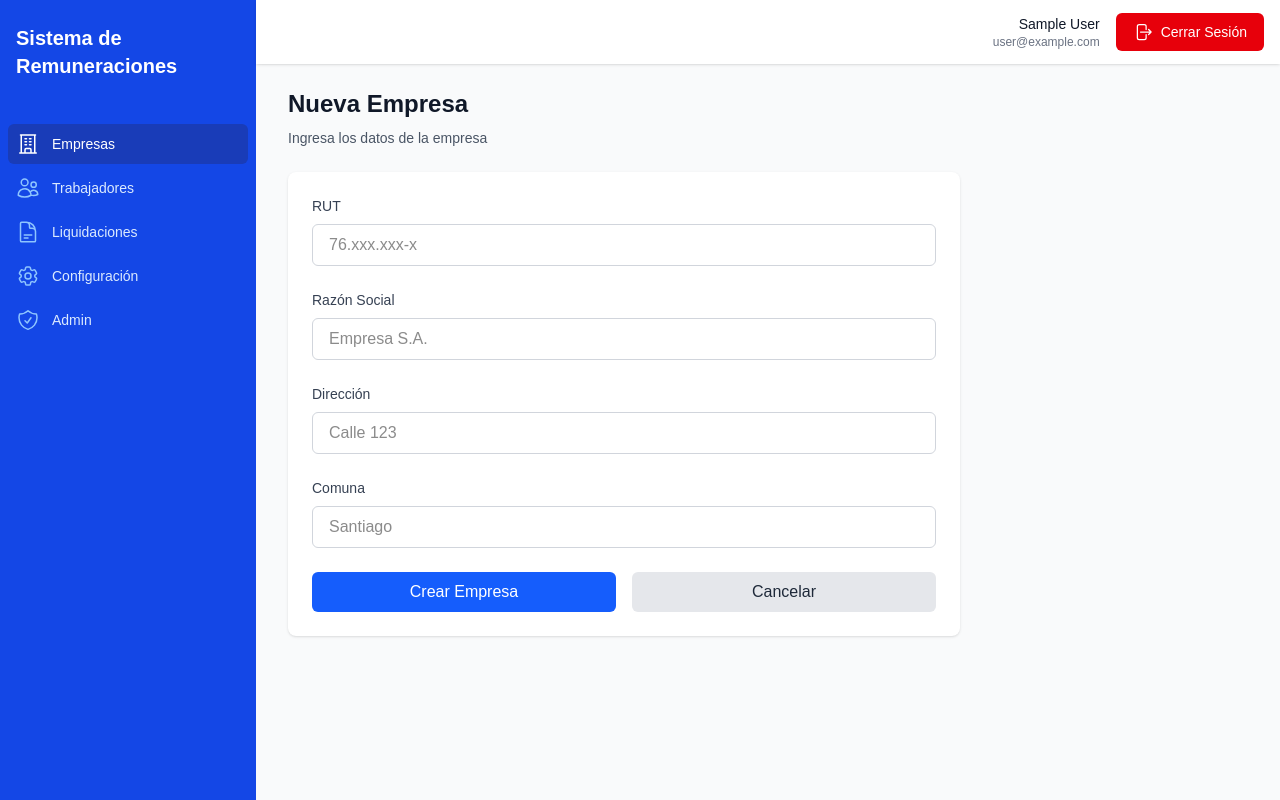
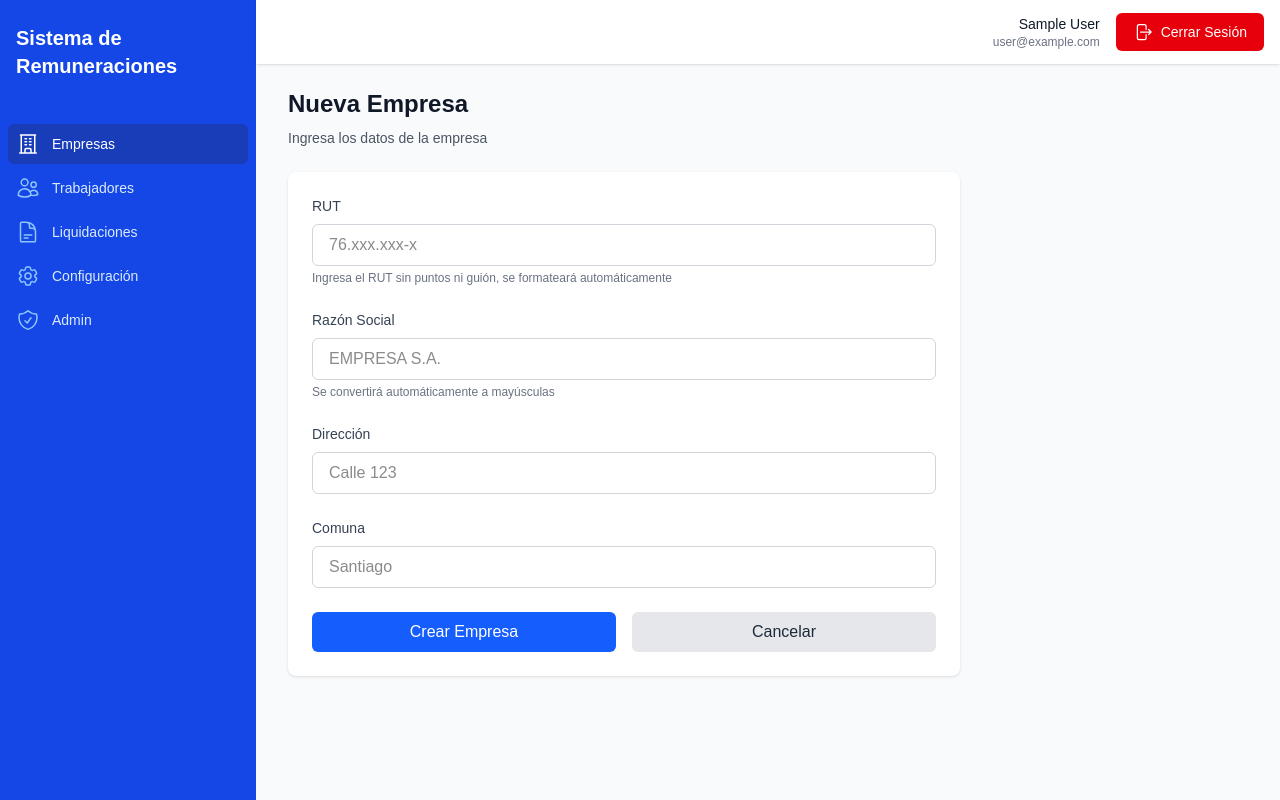
Before and after one commit to B4n3l/remuneraciones, a Next.js app: page /dashboard/empresas/nueva in a window 1280 px wide. Built offline with nearby package versions, Linux system fonts and the light colour scheme; no server answers; sample sign-in values are in the browser's storage.

Commit message:
feat: Add RUT formatting/validation and auto-uppercase razón social

```diff
--- a/app/dashboard/empresas/nueva/page.tsx
+++ b/app/dashboard/empresas/nueva/page.tsx
@@ -3,6 +3,7 @@
 import { useState } from "react";
 import { useRouter } from "next/navigation";
 import Link from "next/link";
+import { formatRut, cleanRut, validateRut } from "@/lib/utils/rut";
 
 export default function NuevaEmpresaPage() {
     const router = useRouter();
@@ -12,8 +13,35 @@ export default function NuevaEmpresaPage() {
         direccion: "",
         comuna: "",
     });
+    const [rutError, setRutError] = useState("");
     const [error, setError] = useState("");
     const [isLoading, setIsLoading] = useState(false);
+
+    const handleRutChange = (e: React.ChangeEvent<HTMLInputElement>) => {
+        const formatted = formatRut(e.target.value);
+        setFormData({
+            ...formData,
+            rut: formatted,
+        });
+
+        // Validate RUT if it's complete
+        if (formatted.length >= 9) {
+            if (validateRut(formatted)) {
+                setRutError("");
+            } else {
+                setRutError("RUT inválido");
+            }
+        } else {
+            setRutError("");
+        }
+    };
+
+    const handleRazonSocialChange = (e: React.ChangeEvent<HTMLInputElement>) => {
+        setFormData({
+            ...formData,
+            razonSocial: e.target.value.toUpperCase(),
+        });
+    };
 
     const handleChange = (e: React.ChangeEvent<HTMLInputElement>) => {
         setFormData({
@@ -25,6 +53,13 @@ export default function NuevaEmpresaPage() {
     const handleSubmit = async (e: React.FormEvent) => {
         e.preventDefault();
         setError("");
+
+        // Validate RUT before submitting
+        if (!validateRut(formData.rut)) {
+            setError("El RUT ingresado no es válido");
+            return;
+        }
+
         setIsLoading(true);
 
         try {
@@ -33,7 +68,10 @@ export default function NuevaEmpresaPage() {
                 headers: {
                     "Content-Type": "application/json",
                 },
-                body: JSON.stringify(formData),
+                body: JSON.stringify({
+                    ...formData,
+                    rut: cleanRut(formData.rut), // Store without formatting
+                }),
             });
 
             const data = await response.json();
@@ -82,10 +120,18 @@ export default function NuevaEmpresaPage() {
                             type="text"
                             required
                             value={formData.rut}
-                            onChange={handleChange}
-                            className="w-full px-4 py-2 border border-gray-300 rounded-md focus:ring-2 focus:ring-blue-500 focus:border-transparent"
+                            onChange={handleRutChange}
                             placeholder="76.xxx.xxx-x"
+                            maxLength={12}
+                            className={`w-full px-4 py-2 border rounded-md focus:ring-2 focus:ring-blue-500 focus:border-transparent ${rutError ? "border-red-500" : "border-gray-300"
+                                }`}
                         />
+                        {rutError && (
+                            <p className="mt-1 text-sm text-red-600">{rutError}</p>
+                        )}
+                        <p className="mt-1 text-xs text-gray-500">
+                            Ingresa el RUT sin puntos ni guión, se formateará automáticamente
+                        </p>
                     </div>
 
                     <div>
@@ -101,10 +147,13 @@ export default function NuevaEmpresaPage() {
                             type="text"
                             required
                             value={formData.razonSocial}
-                            onChange={handleChange}
-                            className="w-full px-4 py-2 border border-gray-300 rounded-md focus:ring-2 focus:ring-blue-500 focus:border-transparent"
-                            placeholder="Empresa S.A."
+                            onChange={handleRazonSocialChange}
+                            className="w-full px-4 py-2 border border-gray-300 rounded-md focus:ring-2 focus:ring-blue-500 focus:border-transparent uppercase"
+                            placeholder="EMPRESA S.A."
                         />
+                        <p className="mt-1 text-xs text-gray-500">
+                            Se convertirá automáticamente a mayúsculas
+                        </p>
                     </div>
 
                     <div>
@@ -148,7 +197,7 @@ export default function NuevaEmpresaPage() {
                     <div className="flex gap-4">
                         <button
                             type="submit"
-                            disabled={isLoading}
+                            disabled={isLoading || !!rutError}
                             className="flex-1 bg-blue-600 hover:bg-blue-700 text-white font-medium py-2 px-4 rounded-md transition-colors disabled:opacity-50 disabled:cursor-not-allowed"
                         >
                             {isLoading ? "Creando..." : "Crear Empresa"}
--- /dev/null
+++ b/lib/utils/rut.ts
@@ -0,0 +1,55 @@
+/**
+ * Format a Chilean RUT number with dots and dash
+ * Example: 12345678-9 -> 12.345.678-9
+ */
+export function formatRut(value: string): string {
+    // Remove all non-alphanumeric characters
+    const cleaned = value.replace(/[^0-9kK]/g, '');
+
+    if (cleaned.length === 0) return '';
+
+    // Split number and verification digit
+    const body = cleaned.slice(0, -1);
+    const dv = cleaned.slice(-1).toUpperCase();
+
+    if (body.length === 0) return dv;
+
+    // Add dots to the body
+    const formattedBody = body.replace(/\B(?=(\d{3})+(?!\d))/g, '.');
+
+    return `${formattedBody}-${dv}`;
+}
+
+/**
+ * Clean RUT for storage (remove formatting)
+ */
+export function cleanRut(value: string): string {
+    return value.replace(/\./g, '').replace(/-/g, '');
+}
+
+/**
+ * Validate Chilean RUT
+ */
+export function validateRut(rut: string): boolean {
+    // Clean the RUT
+    const cleaned = cleanRut(rut);
+
+    if (cleaned.length < 2) return false;
+
+    const body = cleaned.slice(0, -1);
+    const dv = cleaned.slice(-1).toUpperCase();
+
+    // Calculate verification digit
+    let sum = 0;
+    let multiplier = 2;
+
+    for (let i = body.length - 1; i >= 0; i--) {
+        sum += parseInt(body[i]) * multiplier;
+        multiplier = multiplier === 7 ? 2 : multiplier + 1;
+    }
+
+    const expectedDv = 11 - (sum % 11);
+    const calculatedDv = expectedDv === 11 ? '0' : expectedDv === 10 ? 'K' : expectedDv.toString();
+
+    return dv === calculatedDv;
+}
```
